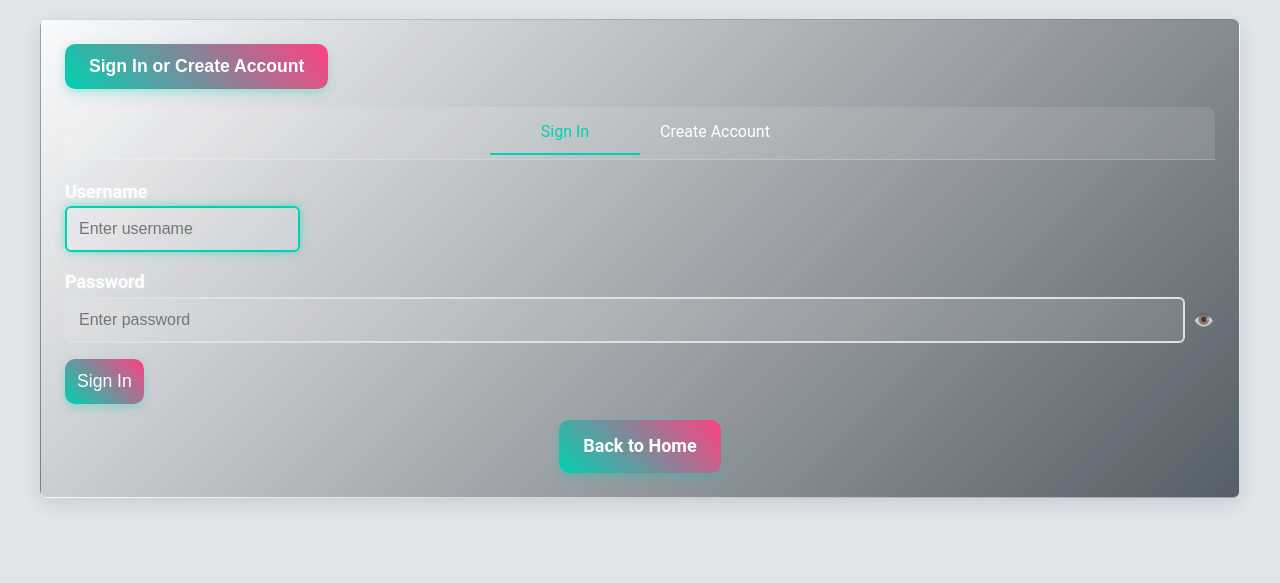
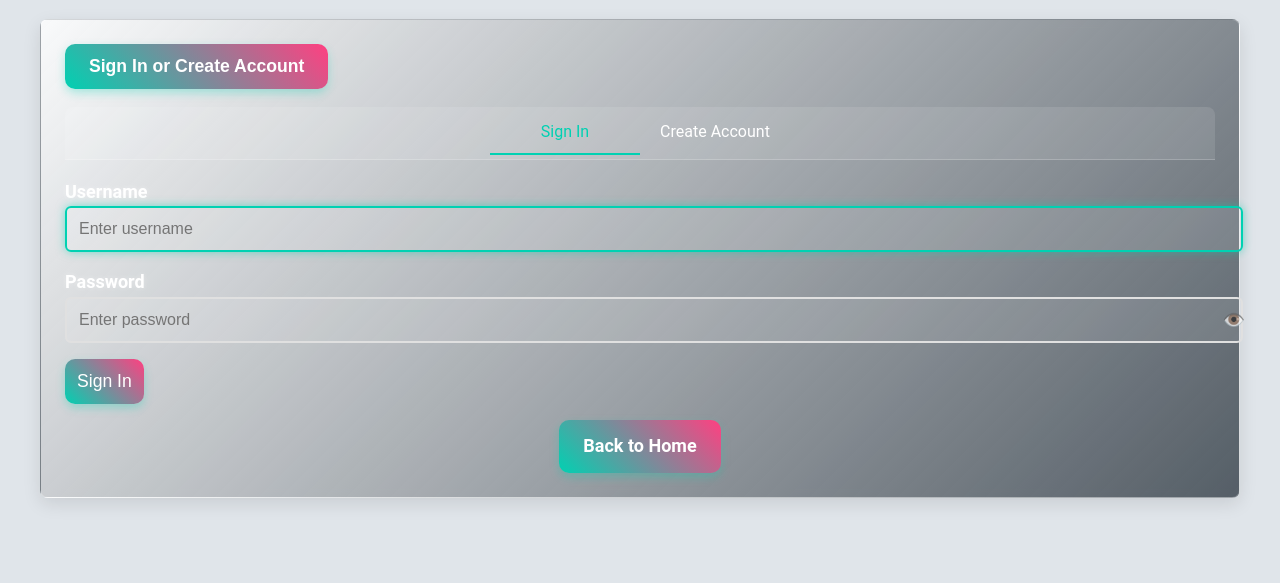
Before and after one commit to JoshontheWebb/defiguard-ai-fresh-private, a FastAPI app: page /auth in a window 1280 px wide. Shown: the part 172-755 px from the top of the page. Run offline with FastAPI, Linux system fonts and the light colour scheme; parts of the project's set-up code (start-up, migrations or seed data) failed here and were passed over.

Commit message:
Fix emoji positioning and input size in auth.css

```diff
--- a/static/auth.css
+++ b/static/auth.css
@@ -153,8 +153,7 @@ header {
 }
 
 .control.has-icons-right {
-    display: flex;
-    align-items: center;
+    position: relative;
 }
 
 .input {
@@ -165,7 +164,8 @@ header {
     transition: border-color 0.3s ease, box-shadow 0.3s ease;
     background: var(--glass-bg);
     color: var(--text-light);
-    flex: 1;
+    width: 100%;
+    max-width: none;
 }
 
 .input:focus {
@@ -249,7 +249,10 @@ header {
 }
 
 .icon.is-right {
-    margin-left: 8px;
+    position: absolute;
+    right: -30px;
+    top: 50%;
+    transform: translateY(-50%);
     cursor: pointer;
     color: var(--text-light);
     opacity: 0.7;
```
